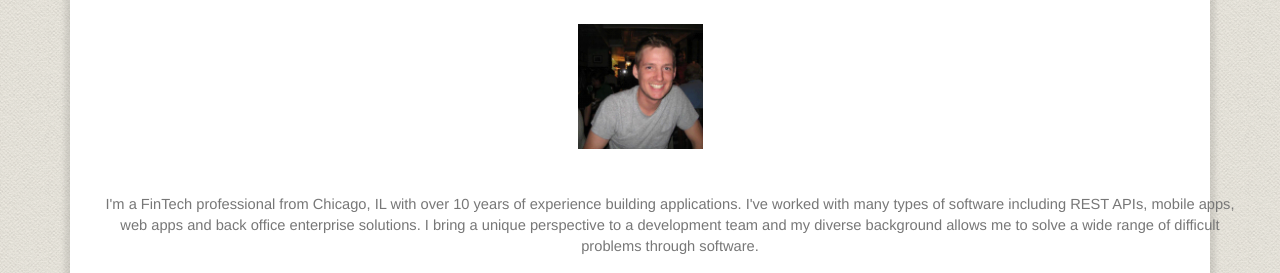
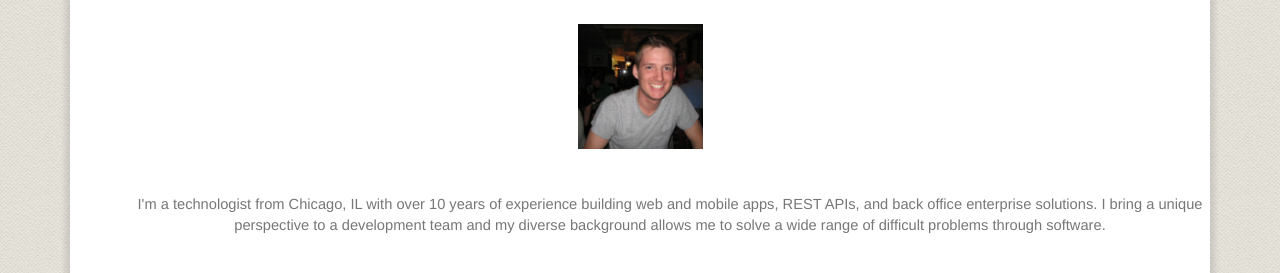
Before and after one commit to trumb1mj/trumb1mj.github.io, a plain HTML site: page index.html in a window 1280 px wide. Shown: the part 151-424 px from the top of the page. Drawn offline with Linux system fonts and the light colour scheme.

Commit message:
Update index.html

```diff
--- a/index.html
+++ b/index.html
@@ -29,9 +29,7 @@
 
                 <div class="row">
                     <div class="col-lg-12 about">
-I'm a FinTech professional from Chicago, IL with over 10 years of experience building applications. I've
-worked with many types of software including REST APIs, mobile apps, web apps and back
-office enterprise solutions. I bring a unique perspective to a development team and my
+I'm a technologist from Chicago, IL with over 10 years of experience building web and mobile apps, REST APIs, and back office enterprise solutions. I bring a unique perspective to a development team and my
 diverse background allows me to solve a wide range of difficult problems through software.
 
 <!--                         <div id="about-me-carousel" class="carousel slide about-me">
```
